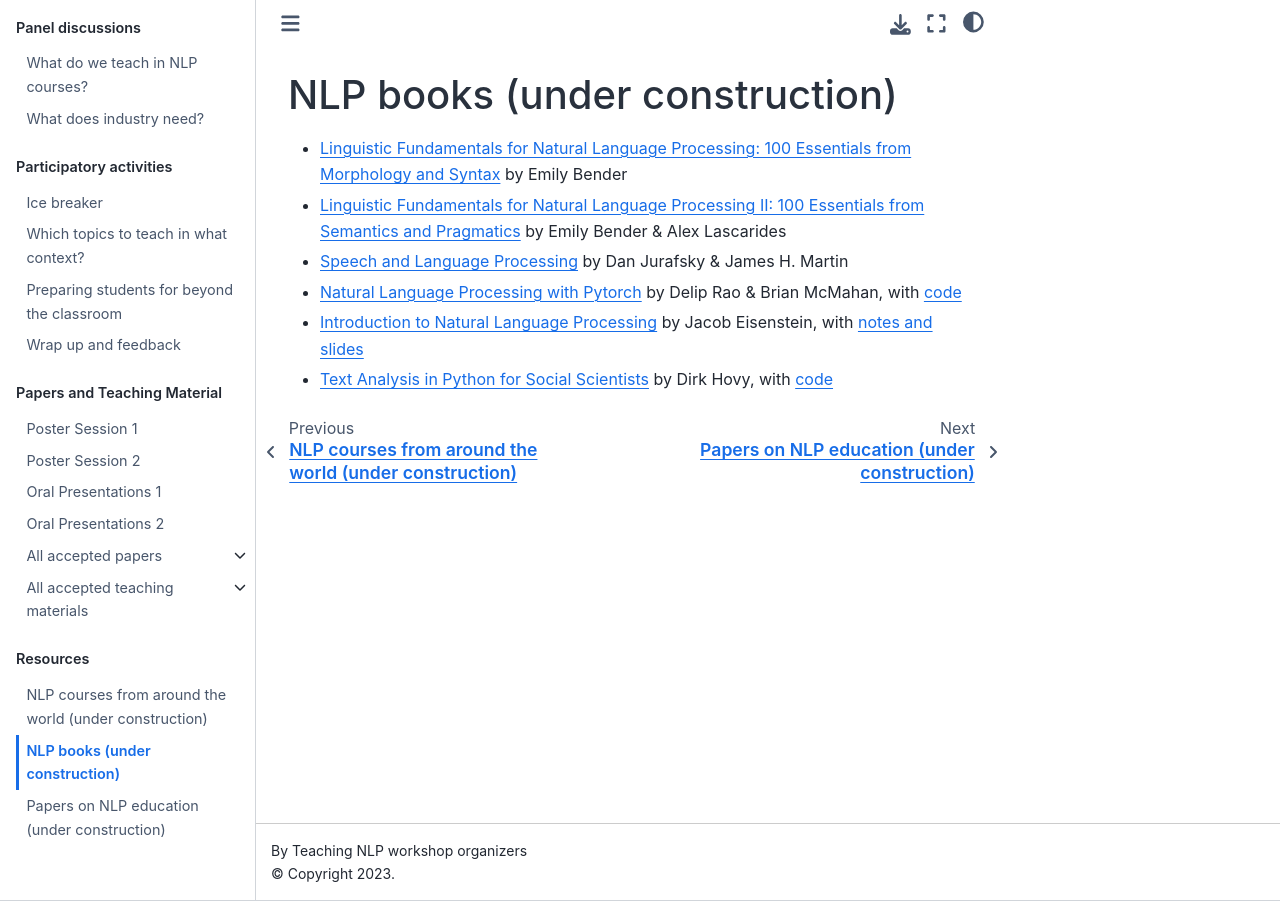
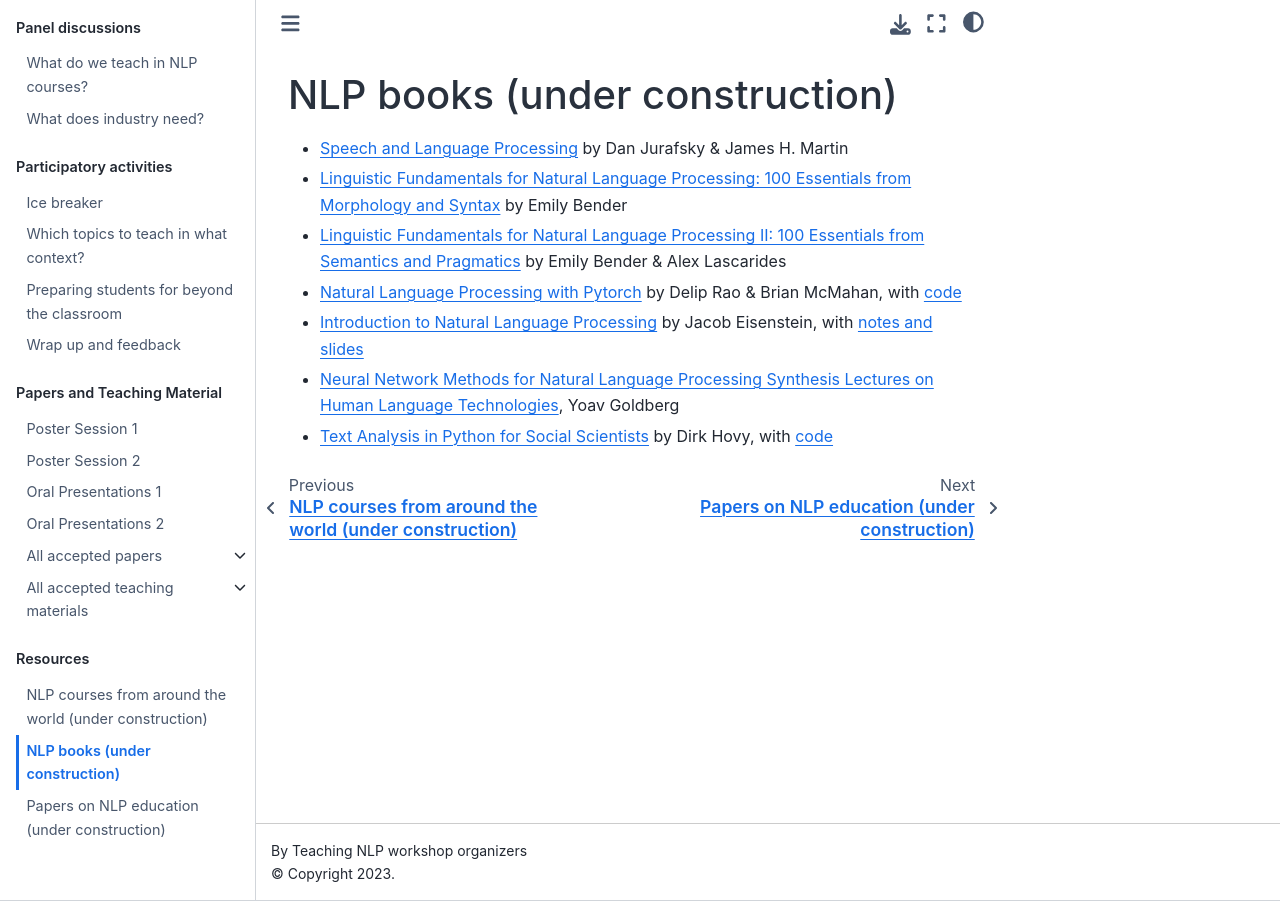
Before and after one commit to TeachingNLP/workshop-book, a Jupyter Book: the page built from resources/nlp-books.md, in a window 1280 px wide. Built offline with Jupyter Book 1.0.4 settings and Sphinx 7.4.7 and the Sphinx Book theme 1.1.4, drawn with Linux system fonts in a browser that asks for light colours.

Commit message:
updating

```diff
--- a/resources/nlp-books.md
+++ b/resources/nlp-books.md
@@ -1,8 +1,9 @@
 # NLP books (under construction)
 
+- [Speech and Language Processing](https://web.stanford.edu/~jurafsky/slp3/) by Dan Jurafsky & James H. Martin
 - [Linguistic Fundamentals for Natural Language Processing: 100 Essentials from Morphology and Syntax](https://www.morganclaypool.com/doi/abs/10.2200/S00493ED1V01Y201303HLT020) by Emily Bender
 - [Linguistic Fundamentals for Natural Language Processing II: 100 Essentials from Semantics and Pragmatics](http://www.morganclaypoolpublishers.com/catalog_Orig/product_info.php?products_id=1451) by Emily Bender & Alex Lascarides
-- [Speech and Language Processing](https://www.oreilly.com/library/view/natural-language-processing/9781491978221/) by Dan Jurafsky & James H. Martin
 - [Natural Language Processing with Pytorch](https://www.oreilly.com/library/view/natural-language-processing/9781491978221/) by Delip Rao & Brian McMahan, with [code](https://github.com/joosthub/PyTorchNLPBook)
 - [Introduction to Natural Language Processing](https://mitpress.mit.edu/books/introduction-natural-language-processing) by Jacob Eisenstein, with [notes and slides](https://github.com/jacobeisenstein/gt-nlp-class/tree/master/notes)
+- [Neural Network Methods for Natural Language Processing Synthesis Lectures on Human Language Technologies](https://www.morganclaypool.com/doi/abs/10.2200/S00762ED1V01Y201703HLT037), Yoav Goldberg
 - [Text Analysis in Python for Social Scientists](https://www.cambridge.org/core/elements/text-analysis-in-python-for-social-scientists/BFAB0A3604C7E29F6198EA2F7941DFF3) by Dirk Hovy, with [code](https://github.com/dirkhovy/text_analysis_for_social_science)
```
